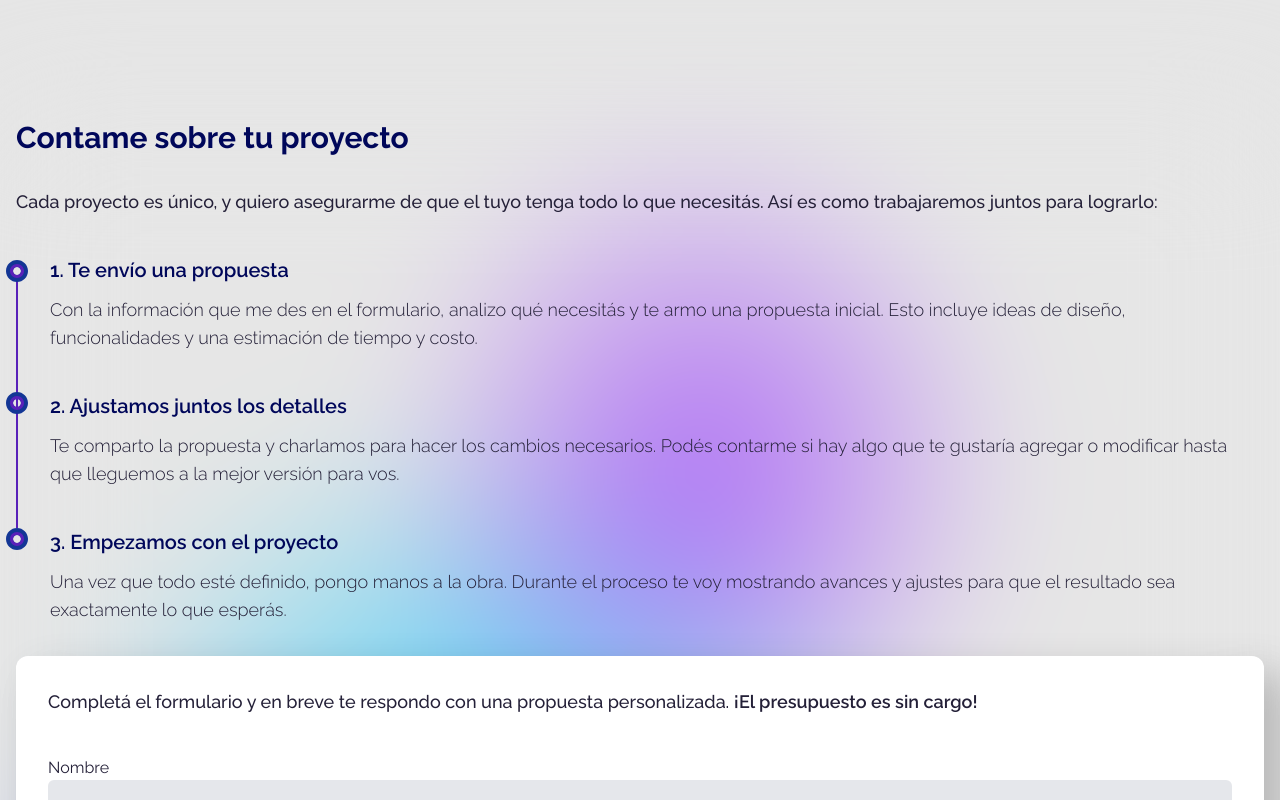
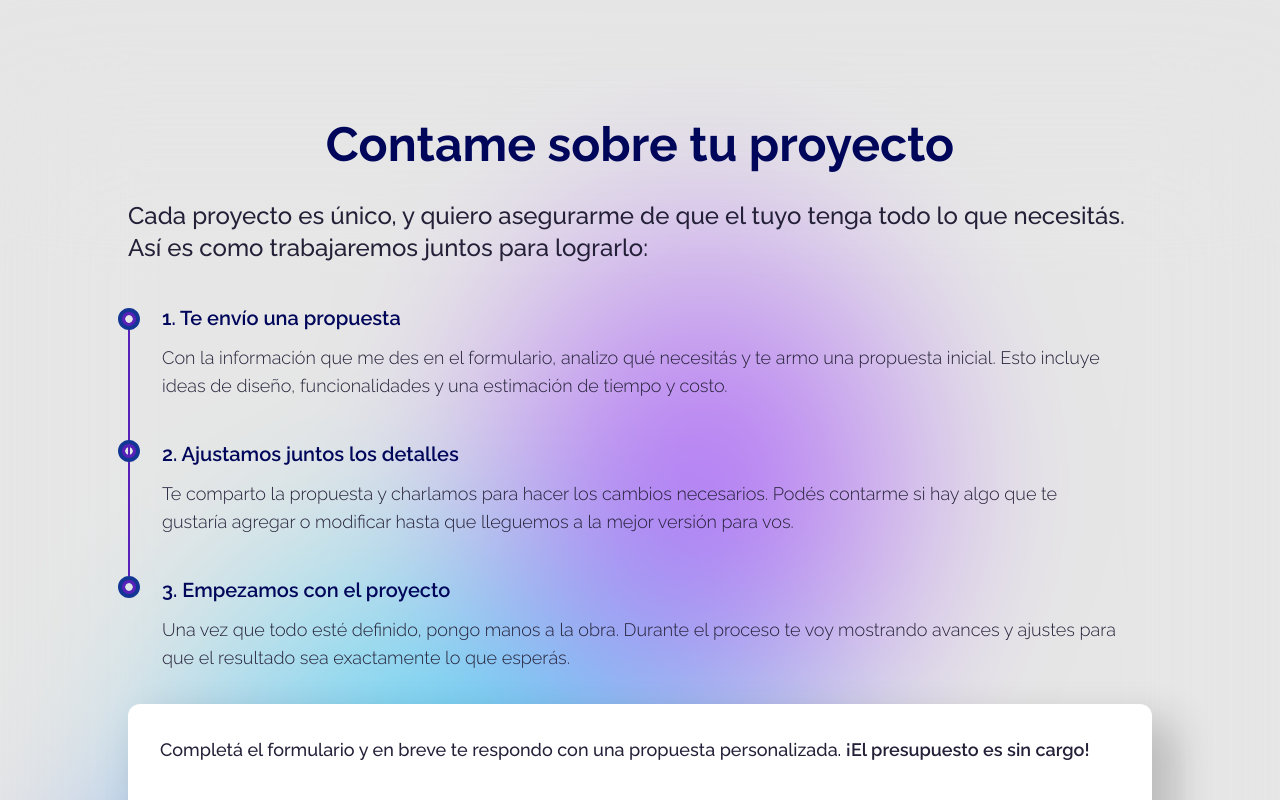
Before and after one commit to RRodriguezViegas/portfolio, a React (Vite) app: page / in a window 1280 px wide. Shown: the part 1800-2600 px from the top of the page. Built offline with nearby package versions, Linux system fonts and the light colour scheme; a web font is replaced by a local one.

Commit message:
tratando de arreglar cosas

```diff
--- a/src/components/Contact.jsx
+++ b/src/components/Contact.jsx
@@ -29,13 +29,14 @@ function Contact() {
 
   return (
     <div className="section relative fonts h-full xl:h-screen my-20 flex items-center justify-center text-[#242038]">
-      <div className="absolute contact-bg blur-3xl w-full h-full" />
-      <div className="relative w-full xl:w-3/4 px-4 h-5/6 flex flex-col xl:flex-row ">
-        <section className="relative w-full xl:w-1/2 h-full mb-8 xl:pr-12">
-          <span className="text-3xl xl:text-7xl text-[#00075A] font-bold block">
+      <div className="absolute contact-bg blur-3xl w-full h-full opacity-70 lg:opacity-100" />
+
+      <div className="relative w-full xl:w-5/6 3xl:w-3/4 px-4 lg:px-32 xl:px-4 h-5/6 flex flex-col xl:flex-row ">
+        <section className="relative w-full xl:w-8/12 3xl:1/2 h-full mb-8 xl:pr-12">
+          <span className="text-4xl md:text-5xl 2xl:text-7xl text-[#00075A] font-bold block text-center xl:text-left">
             Contame sobre tu proyecto
           </span>
-          <span className="text-lg font-medium block mt-8 mb-16 xl:mt-10 xl:mb-20">
+          <span className="text-xl lg:text-2xl xl:text-lg font-medium block mt-8 mb-16 xl:mt-4 2xl:mt-10 2xl:mb-20">
             Cada proyecto es único, y quiero asegurarme de que el tuyo tenga
             todo lo que necesitás. Así es como trabajaremos juntos para
             lograrlo:
```
